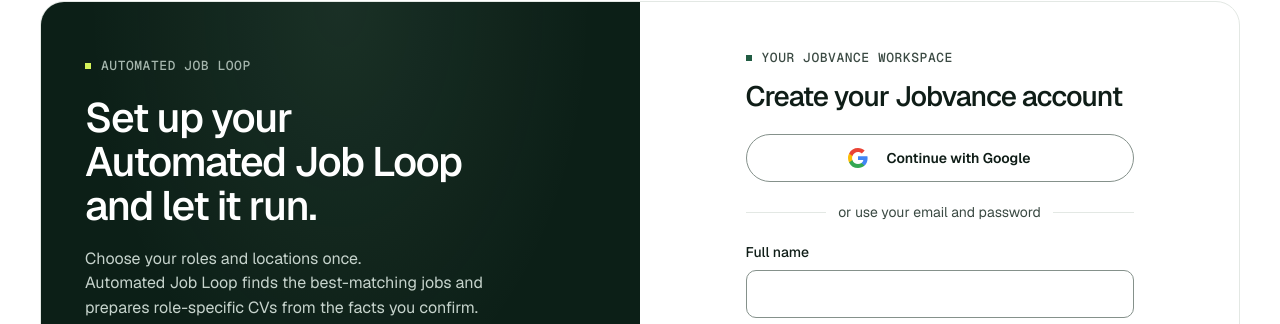
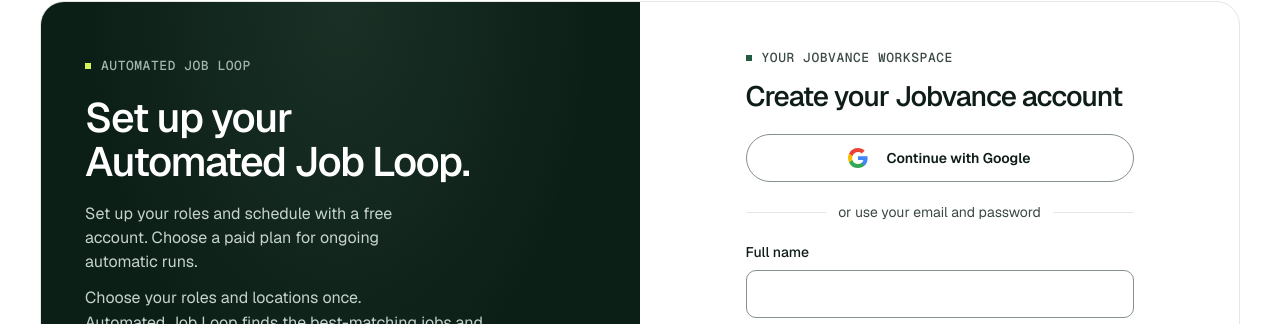
Before and after one commit to aarshvir/career-climb-automagic, a React (Vite) app: page /auth in a window 1280 px wide. Both pictures are taken after typing "name@example.com", "Sample123" into the empty fields and a click on the button "Create an account". Shown: the part 115-439 px from the top of the page. Built offline with nearby package versions, Linux system fonts and the light colour scheme; no server answers.

Commit message:
Clarify paid recurring runs at signup

```diff
--- a/scripts/build-host-worker.mjs
+++ b/scripts/build-host-worker.mjs
@@ -88,7 +88,7 @@ for (const page of publicRender.pages) {
     // headline paints when the stylesheets arrive instead of after the entry and its ~50 modules run. React replaces #root on mount.
     // It carries the same description paragraph (same class, same words) as src/pages/Auth.tsx: that paragraph is the largest text
     // on desktop, so if only React rendered it, it would become a late LCP element. Keep both in step.
-    const firstPaint = '<div aria-hidden="true" style="padding-top:72px"><main class="jv-account jv-account--standalone"><aside class="ap-account-story jv-dark"><div class="ap-story-inner"><p class="ap-eyebrow"><span class="ap-dot"></span>Automated Job Loop</p><h1>Set up your <span class="jv-nb">Automated Job Loop</span> <span>and let it run.</span></h1><p class="ap-story-description">Choose your roles and locations once. <span class="jv-nb">Automated Job Loop</span> finds the best-matching jobs and prepares role-specific CVs from the facts you confirm.</p><ul class="ap-story-ticks"><li>Roles matched to your CV</li><li>CVs for matching roles</li><li>Review before you download</li></ul><p class="ap-story-free">Free account · 3 tailored CVs a month</p></div></aside></main></div>';
+    const firstPaint = '<div aria-hidden="true" style="padding-top:72px"><main class="jv-account jv-account--standalone"><aside class="ap-account-story jv-dark"><div class="ap-story-inner"><p class="ap-eyebrow"><span class="ap-dot"></span>Automated Job Loop</p><h1>Set up your <span class="jv-nb">Automated Job Loop.</span></h1><p class="ap-story-plan">Set up your roles and schedule with a free account. Choose a paid plan for ongoing automatic runs.</p><p class="ap-story-description">Choose your roles and locations once. <span class="jv-nb">Automated Job Loop</span> finds the best-matching jobs and prepares role-specific CVs from the facts you confirm.</p><ul class="ap-story-ticks"><li>Roles matched to your CV</li><li>CVs for matching roles</li><li>Review before you download</li></ul><p class="ap-story-free">Free account · 3 tailored CVs a month</p></div></aside></main></div>';
     const bytes = Buffer.from(shell.replace('</head>', links + '</head>').replace('<div id="root"></div>', `<div id="root">${firstPaint}</div>`));
     const etag = `"${createHash('sha256').update(bytes).digest('hex')}"`;
     assets['/onboarding'] = [mime['.html'], etag, bytes.length, false, ...encodeBody(mime['.html'], bytes)];
--- a/src/pages/AccountPilot.css
+++ b/src/pages/AccountPilot.css
@@ -461,6 +461,7 @@
 
 /* ---------- Round 7: the free allowance and next step are visible on the ad landing ---------- */
 .ap-story-free, .ap-next-line { display: none; }
+.jv-account--standalone .ap-story-plan { display: block; max-width: 360px; margin: 0 0 12px; color: var(--jv-on-dark-body); font-size: 1rem; line-height: 1.5; }
 .jv-account .ap-auth-switch { font-size: var(--t-small); }
 @media (max-width: 760px) {
   .jv-account--standalone .ap-story-free { display: block; margin: 10px 0 0; color: var(--jv-on-dark-1); font-size: var(--t-sm); font-weight: var(--fw-medium); line-height: 1.4; white-space: nowrap; }
--- a/src/pages/Auth.tsx
+++ b/src/pages/Auth.tsx
@@ -204,7 +204,8 @@ const Auth = ({ embedded = false, onBeforeGoogle }: { embedded?: boolean; onBefo
       {!embedded && <aside className="ap-account-story jv-dark" aria-labelledby={`${fieldId}-story`}>
         <div className="ap-story-inner">
           <p className="ap-eyebrow"><span className="ap-dot" aria-hidden="true" />{checkEntry ? 'Free CV Check' : 'Automated Job Loop'}</p>
-          <h1 id={`${fieldId}-story`}>{checkEntry ? <>Start your free <span>CV Check.</span></> : mode === 'sign-up' || loopEntry ? <>Set up your <span className="jv-nb">Automated Job Loop</span> <span>and let it run.</span></> : <>Keep your CVs and applications <span>together.</span></>}</h1>
+          <h1 id={`${fieldId}-story`}>{checkEntry ? <>Start your free <span>CV Check.</span></> : mode === 'sign-up' || loopEntry ? <>Set up your <span className="jv-nb">Automated Job Loop.</span></> : <>Keep your CVs and applications <span>together.</span></>}</h1>
+          {!checkEntry && (mode === 'sign-up' || loopEntry) && <p className="ap-story-plan">Set up your roles and schedule with a free account. Choose a paid plan for ongoing automatic runs.</p>}
           <p className="ap-story-description">{checkEntry ? 'Bring a CV and a job description, review the suggested changes and download your approved version.' : <>Choose your roles and locations once. <span className="jv-nb">Automated Job Loop</span> finds the best-matching jobs and prepares role-specific CVs from the facts you confirm.</>}</p>
           {showBenefits && <ul className="ap-story-ticks" aria-label="At a glance">{checkEntry ? <><li>Compare your CV with a job</li><li>Review every change</li><li>Download PDF, Word or text</li></> : <><li>Roles matched to your CV</li><li>CVs for matching roles</li><li>Review before you download</li></>}</ul>}
           {showBenefits && <p className="ap-story-free">Free account · 3 tailored CVs a month</p>}
```
Also changed, not shown: 2 other files (tests, documents, lock files or other folders).
